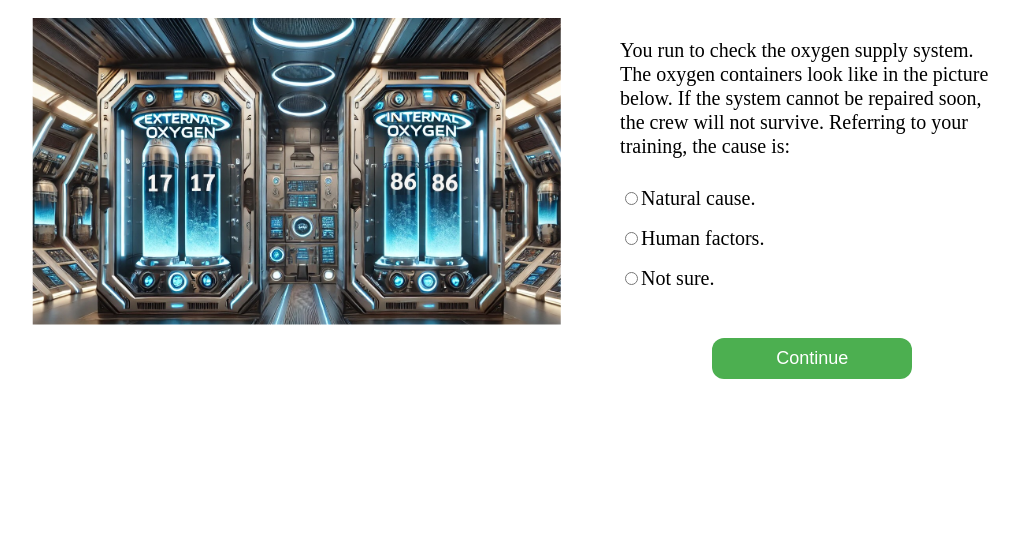
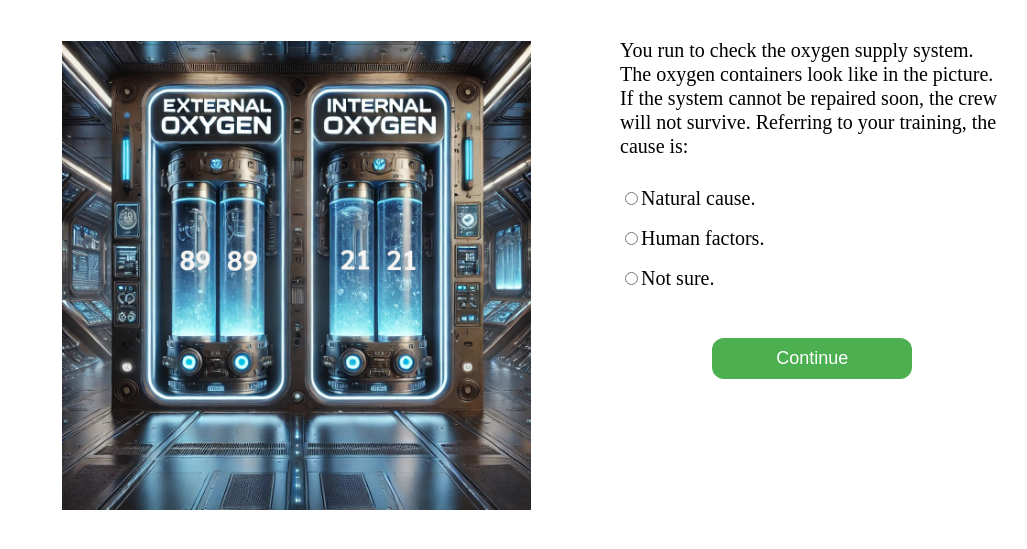
Before and after one commit to Eurus-J-Zhang/spaceship-1, a Flask app: page /tank_reason in a window 1280 px wide. Shown: the top 549 px of the page, without its empty margins (141-1168 px from the left). Run offline with Flask 3, Linux system fonts and the light colour scheme; some libraries are stand-ins or nearby versions.

Commit message:
looks better

```diff
--- a/templates/result.html
+++ b/templates/result.html
@@ -18,9 +18,11 @@
 
 <div class="grid-content">
     <div class="left-part">
+        <br>
+        <div class="container">
         <img src="{{ url_for('static', filename='img/fix_result.jpg') }}" alt="Example Image"
         style="width: 100%; height: auto;">
-
+        </div>
     </div>
     <div class="right-part">
         <p class="t_title">
--- a/templates/system_intro.html
+++ b/templates/system_intro.html
@@ -16,9 +16,9 @@
     <div class="left-part">
         <br>
         <div class="container">
-            <img src="{{ url_for('static', filename='img/tank_ex.jpg') }}"
+            <img src="{{ url_for('static', filename='img/tankex.jpg') }}"
             alt="Example Image"
-            style="width: 100%; height: auto; clip-path: inset(0 5% 0 5%);">
+            style="width: 80%; height: auto; ">
         </div>
     </div>
 
--- a/templates/tank_reason.html
+++ b/templates/tank_reason.html
@@ -6,21 +6,17 @@
 
 <div class="grid-content">
     <div class="left-part">
-        <img src="{{ url_for('static', filename='img/tank_ex.jpg') }}"
-        alt="Example Image"
-        style="width: 100%; height: auto; clip-path: inset(0 5% 0 5%);">
-
-
+        <br>
+        <div class="container">
+            <img src="{{ url_for('static', filename='img/tankin.jpg') }}"
+            alt="Example Image" style="width: 80%; height: auto;">
+        </div>
     </div>
     <div class="right-part">
         <p class="t_title">
-            You run to check the oxygen supply system. The oxygen containers look like in the picture below.
+            You run to check the oxygen supply system. The oxygen containers look like in the picture.
             If the system cannot be repaired soon, the crew will not survive.
-
-            Referring to your training,
-
-            the cause is:
-
+            Referring to your training, the cause is:
         <br>
 
         <form method="POST" action="">
```
Also changed, not shown: templates/alarm_day.html (+2 -5 lines), templates/end.html (+16 -8 lines), templates/tank_check.html (+4 -4 lines), instance/test.db, static/img/tank_ex.jpg (deleted), static/img/tank_in.jpg (deleted), static/img/tankex.jpg (added), static/img/tankin.jpg (added).
